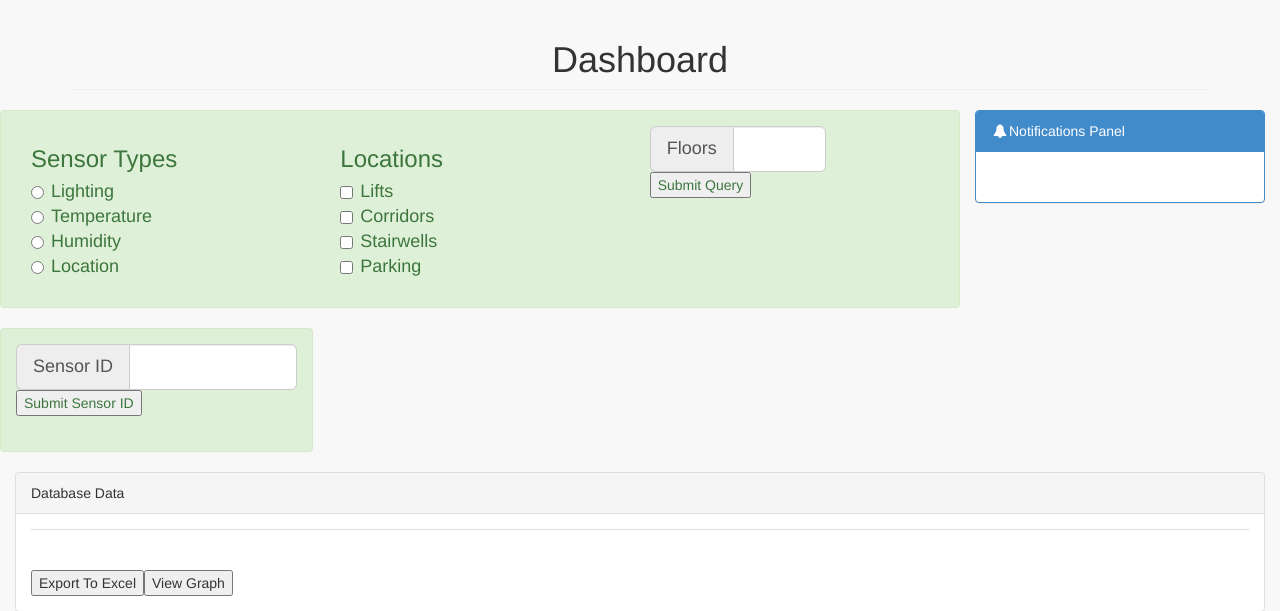
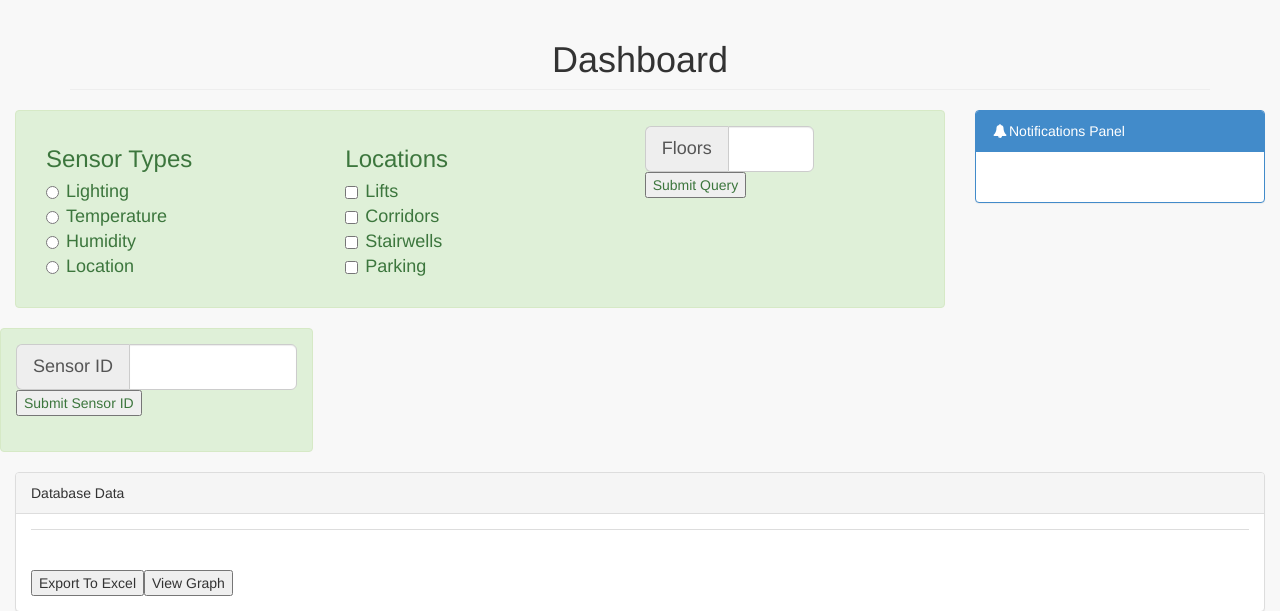
Before and after one commit to mattinmir/sensors, a PHP site: page /index.html.php in a window 1280 px wide. Shown: the top 611 px of the page. Run offline with PHP 8.4, Linux system fonts and the light colour scheme; data that the repository does not hold is empty; some libraries are stand-ins or nearby versions.

Commit message:
Some formatting changes

```diff
--- a/web/index.html.php
+++ b/web/index.html.php
@@ -33,7 +33,8 @@
 
 <div class="container-fluid">
 	<div class="row ">
-		<div class="col-lg-9 alert alert-success">
+		<div class="col-lg-9">
+			<div class="col-lg-12 alert alert-success">
 				<form action="index.php" method ="post">
 					<!-- Sensor Types -->
 					<div class="col-xs-4">
@@ -110,6 +111,7 @@
 						</div>
 					</div>
 				</form>
+			</div>
 		</div>
 
 		<!-- Notifications-->
```
Lines whose indentation alone changed are shown as unchanged.
